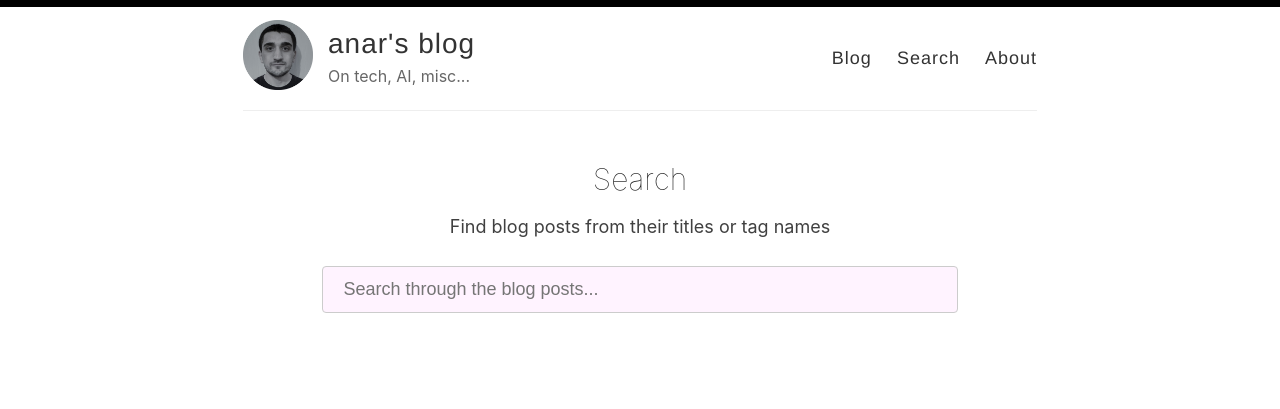
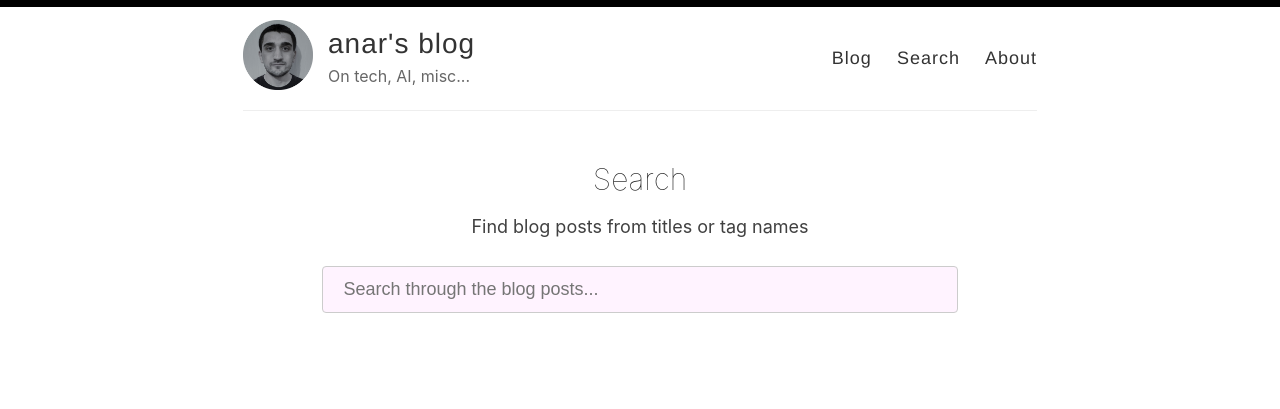
Before and after one commit to anaramirli/anaramirli.github.io, a Jekyll site: the page built from _pages/search.md, in a window 1280 px wide. Shown: the top 409 px of the page. Built offline with Jekyll 4.4.1, drawn with Linux system fonts in a browser that asks for light colours.

Commit message:
Update search.md

```diff
--- a/_pages/search.md
+++ b/_pages/search.md
@@ -4,7 +4,7 @@ title: Search
 permalink: /search/
 ---
 <div style="text-align:center">
-  <p>Find blog posts from their titles or tag names</p>
+  <p>Find blog posts from titles or tag names</p>
 </div>
 
 <div id="search-container">
```
